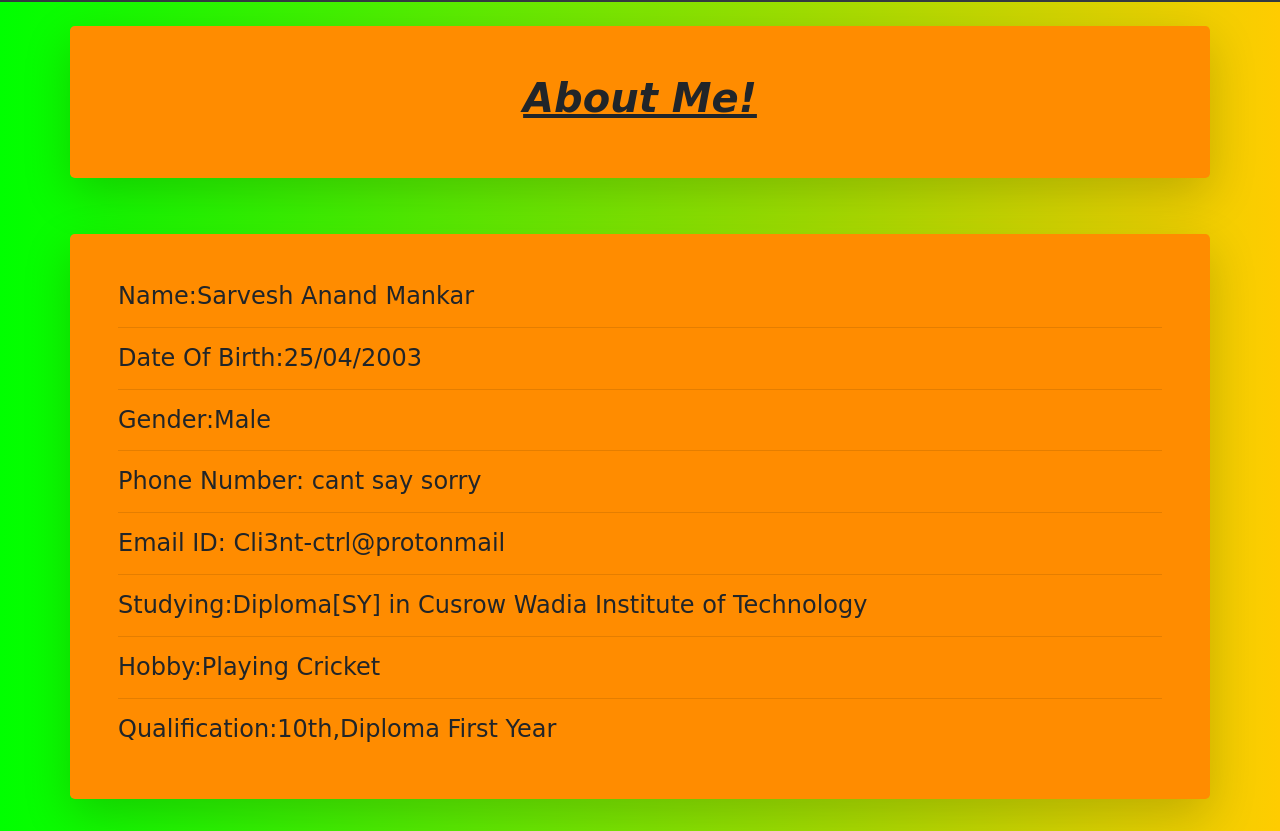
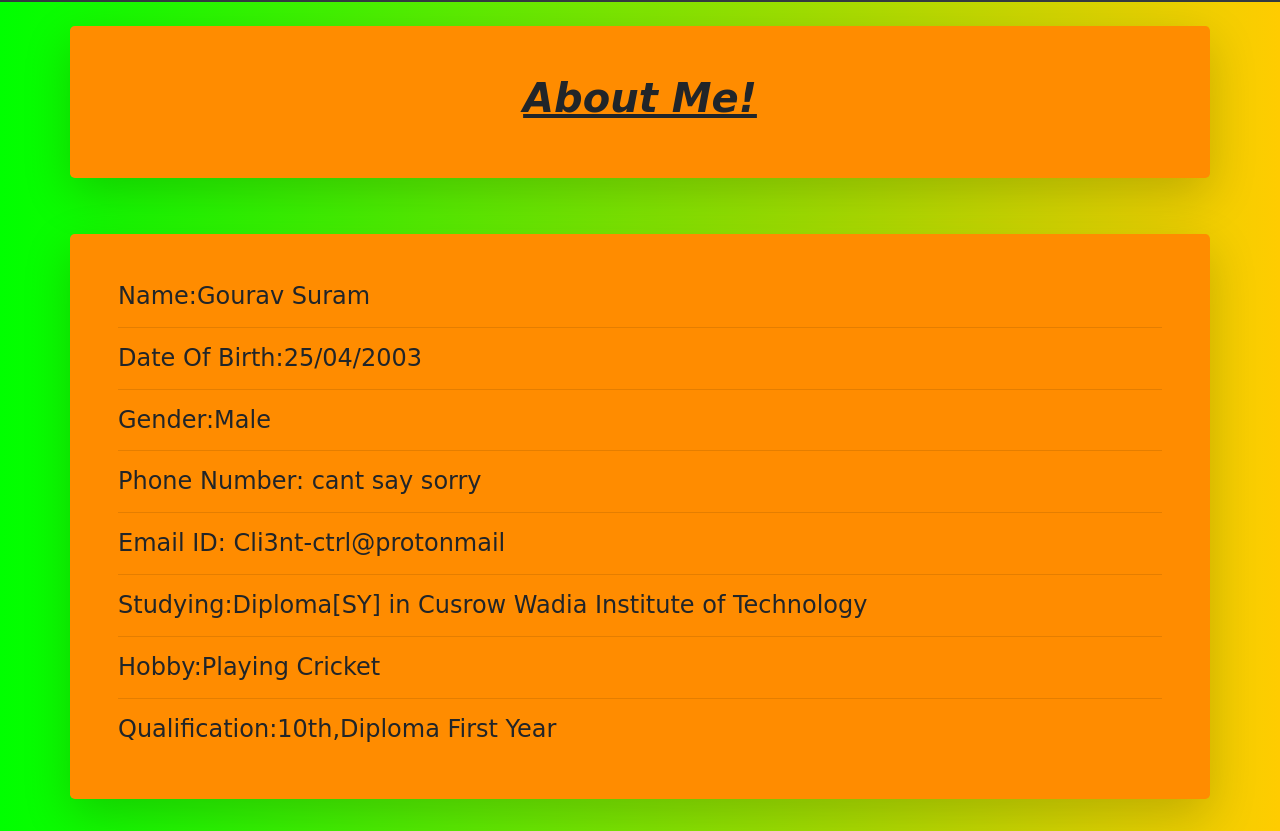
Before and after one commit to 25072002titun/Cli3nt, a plain HTML site: page index.html in a window 1280 px wide. Shown: the part 70-901 px from the top of the page. Drawn offline with nearby package versions, Linux system fonts and the light colour scheme.

Commit message:
Update index.html

```diff
--- a/index.html
+++ b/index.html
@@ -20,7 +20,7 @@
 
         <br>
         <div class="container jumbotron container jumbotron shadow-lg p-5 mb-13" style="background-color: darkorange;">
-            <h4 style="font-family: cursive;">Name:Sarvesh Anand Mankar</h4>
+            <h4 style="font-family: cursive;">Name:Gourav Suram</h4>
             <hr>
             <h4 style="font-family: cursive;">Date Of Birth:25/04/2003</h4>
             <hr>
```
